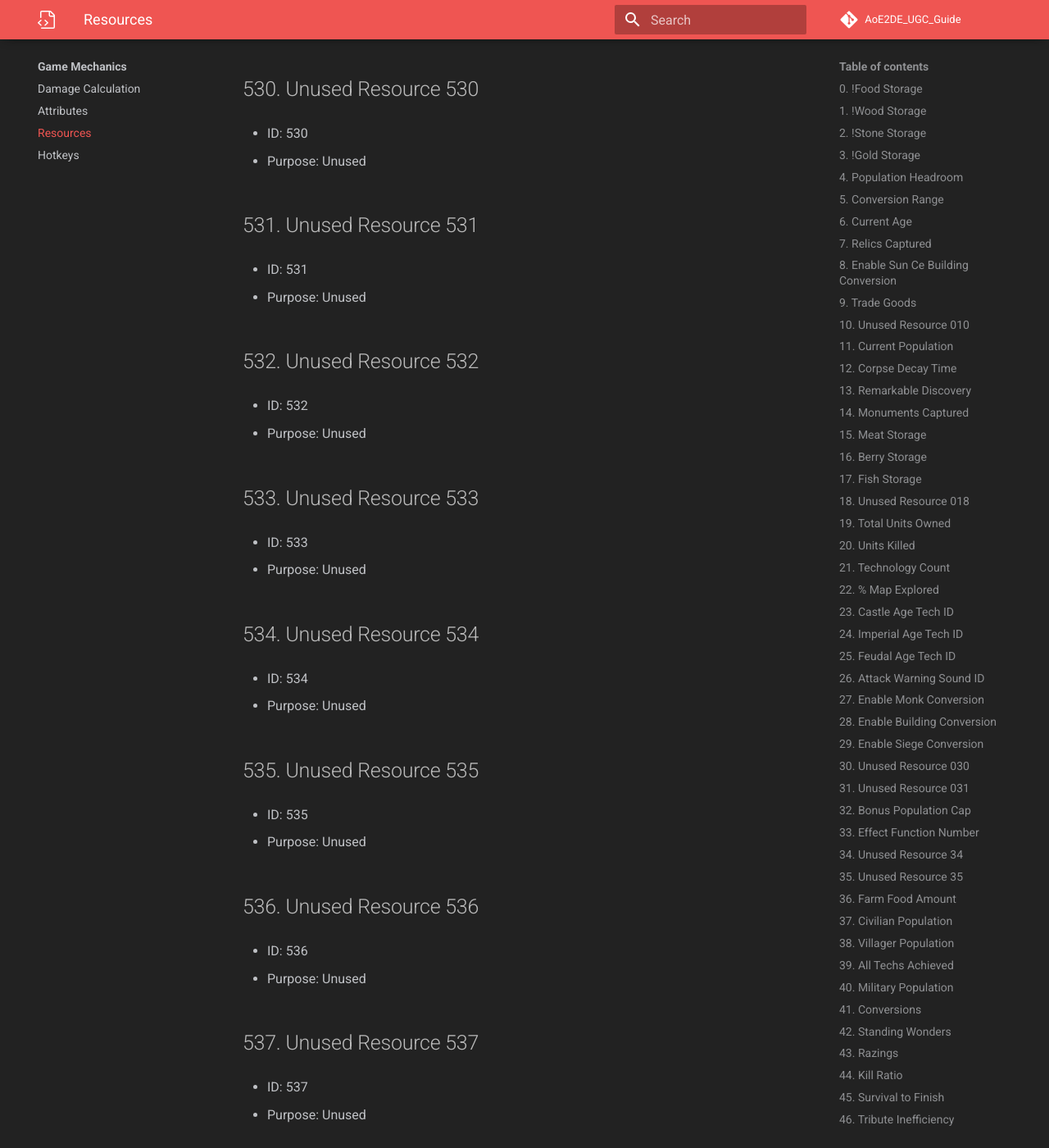
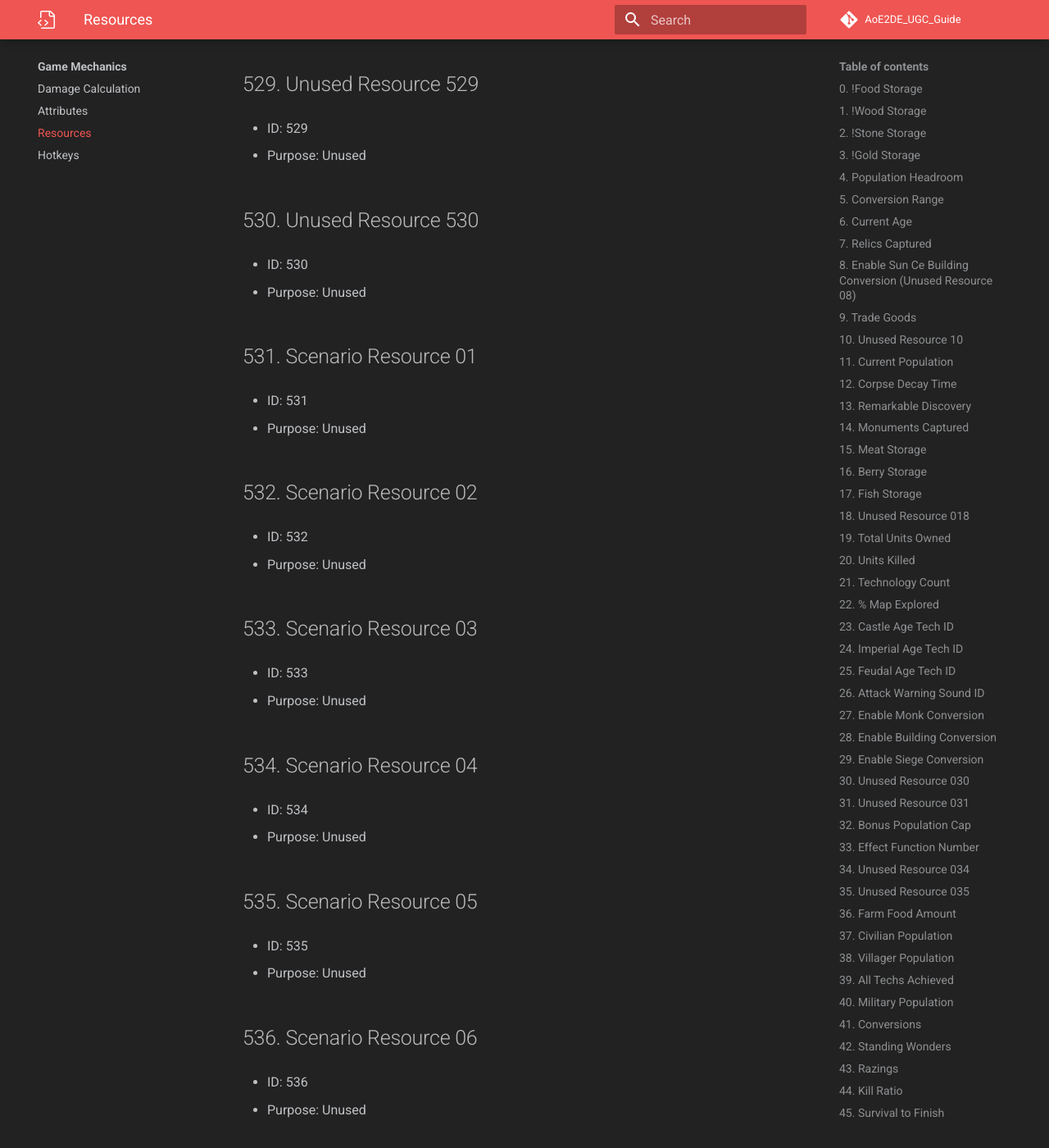
Before and after one commit to Divy1211/AoE2DE_UGC_Guide, an MkDocs documentation site: the page built from docs/general/resources/resources.md, in a window 1280 px wide and 1400 px high, scrolled down 105877 px. Shown: the whole window at 82% size. Built offline with MkDocs 1.6.1 and Material for MkDocs 9.7.7, drawn with Linux system fonts in a browser that asks for light colours; some web fonts are replaced; comment, search, counter and statistics services are not loaded; some of the changed text lies outside the part shown.

Commit message:
Sync resource names to editor names

```diff
--- a/docs/general/resources/resources.md
+++ b/docs/general/resources/resources.md
@@ -63,7 +63,7 @@
 
 - Purpose: Number of relics held
 
-## 8. Enable Sun Ce Building Conversion
+## 8. Enable Sun Ce Building Conversion (Unused Resource 08)
 
 - ID: 8
 
@@ -75,13 +75,15 @@
     - 1:  Yes
     - $\geq$2: Sun Ce can convert buildings from range
 
+- Note: The editor name of the resource is incorrect
+
 ## 9. Trade Goods
 
 - ID: 9
 
 - Purpose: Unused
 
-## 10. Unused Resource 010
+## 10. Unused Resource 10
 
 - ID: 10
 
@@ -252,13 +254,13 @@
 
 - Purpose: Used to invoke functions in XS from data. When set to a non zero value `N`, it will automatically call a function named `EffectFunctionN` from the `Effects.xs` file.
 
-## 34. Unused Resource 34
+## 34. Unused Resource 034
 
 - ID: 34
 
 - Purpose: This resource is unused but is known to sometimes have some values. Use with caution
 
-## 35. Unused Resource 35
+## 35. Unused Resource 035
 
 - ID: 35
 
@@ -551,25 +553,25 @@
 
 - Purpose: Unused
 
-## 73. Unused Resource 73
+## 73. Waypoint Sprite Graphic ID
 
 - ID: 73
 
-- Purpose: Unused
-
-## 74. Unused Resource 74
+- Purpose: Per-civ waypoint flag graphic ID
+
+## 74. Unused Resource 074
 
 - ID: 74
 
 - Purpose: Unused
 
-## 75. Unused Resource 75
+## 75. Unused Resource 075
 
 - ID: 75
 
 - Purpose: Unused
 
-## 76. Unused Resource 76
+## 76. Unused Resource 076
 
 - ID: 76
 
@@ -811,11 +813,11 @@
 
 - Purpose: Total trade gold generated
 
-## 102. Unused Resource 102
+## 102. Naval Trade Wood
 
 - ID: 102
 
-- Purpose: Unused
+- Purpose: Unknown
 
 ## 103. Unused Resource 103
 
@@ -1485,7 +1487,7 @@
 
 - Purpose: Unused
 
-## 203. Reveal Map
+## 203. Map Reveal
 
 - ID: 203
 
@@ -2325,13 +2328,18 @@
 
 - Purpose: Unused
 
-## 296. Unused Resource 296
+## 296. Forager Productivity
 
 - ID: 296
 
-- Purpose: Unused
-
-## 297. Unused Resource 297
+- Purpose: Multiplier for food collected by foragers
+
+- Default Values:
+
+    - 1:  Default
+    - 1.20:  Mapuche
+
+## 297. Curare Poison
 
 - ID: 297
 
@@ -3970,103 +3978,103 @@
 
 - Purpose: Unused
 
-## 531. Unused Resource 531
+## 531. Scenario Resource 01
 
 - ID: 531
 
 - Purpose: Unused
 
-## 532. Unused Resource 532
+## 532. Scenario Resource 02
 
 - ID: 532
 
 - Purpose: Unused
 
-## 533. Unused Resource 533
+## 533. Scenario Resource 03
 
 - ID: 533
 
 - Purpose: Unused
 
-## 534. Unused Resource 534
+## 534. Scenario Resource 04
 
 - ID: 534
 
 - Purpose: Unused
 
-## 535. Unused Resource 535
+## 535. Scenario Resource 05
 
 - ID: 535
 
 - Purpose: Unused
 
-## 536. Unused Resource 536
+## 536. Scenario Resource 06
 
 - ID: 536
 
 - Purpose: Unused
 
-## 537. Unused Resource 537
+## 537. Scenario Resource 07
 
 - ID: 537
 
 - Purpose: Unused
 
-## 538. Unused Resource 538
+## 538. Scenario Resource 08
 
 - ID: 538
 
 - Purpose: Unused
 
-## 539. Unused Resource 539
+## 539. Scenario Resource 09
 
 - ID: 539
 
 - Purpose: Unused
 
-## 540. Unused Resource 540
+## 540. Scenario Resource 10
 
 - ID: 540
 
 - Purpose: Unused
 
-## 541. Unused Resource 541
+## 541. Scenario Resource 11
 
 - ID: 541
 
 - Purpose: Unused
 
-## 542. Unused Resource 542
+## 542. Scenario Resource 12
 
 - ID: 542
 
 - Purpose: Unused
 
-## 543. Unused Resource 543
+## 543. Scenario Resource 13
 
 - ID: 543
 
 - Purpose: Unused
 
-## 544. Unused Resource 544
+## 544. Scenario Resource 14
 
 - ID: 544
 
 - Purpose: Unused
 
-## 545. Unused Resource 545
+## 545. Scenario Resource 15
 
 - ID: 545
 
 - Purpose: Unused
 
-## 546. Unused Resource 546
+## 546. Scenario Resource 16
 
 - ID: 546
 
 - Purpose: Unused
 
-## 547. Unused Resource 547
+## 547. Scenario Resource 17
 
 - ID: 547
 
```
Also changed, not shown: other parts of docs/general/resources/resources.md (+9 -8 lines), docs/general/resources/res_desc.json, 1 other file.
